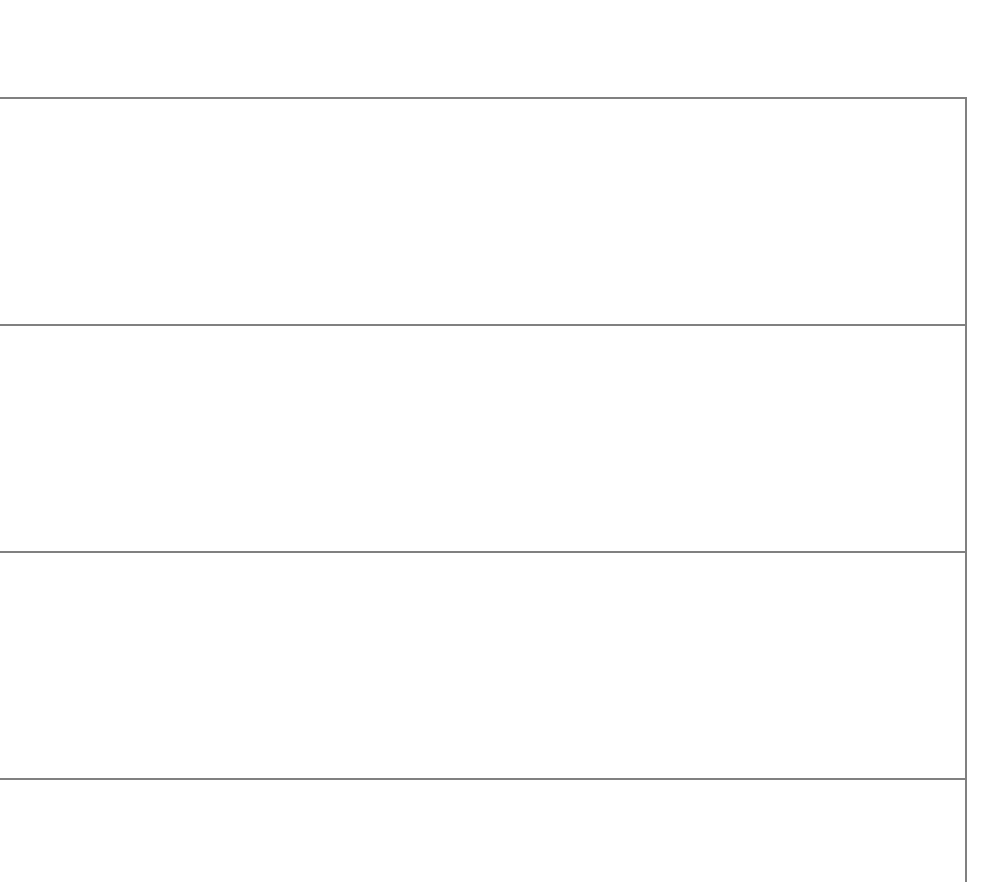
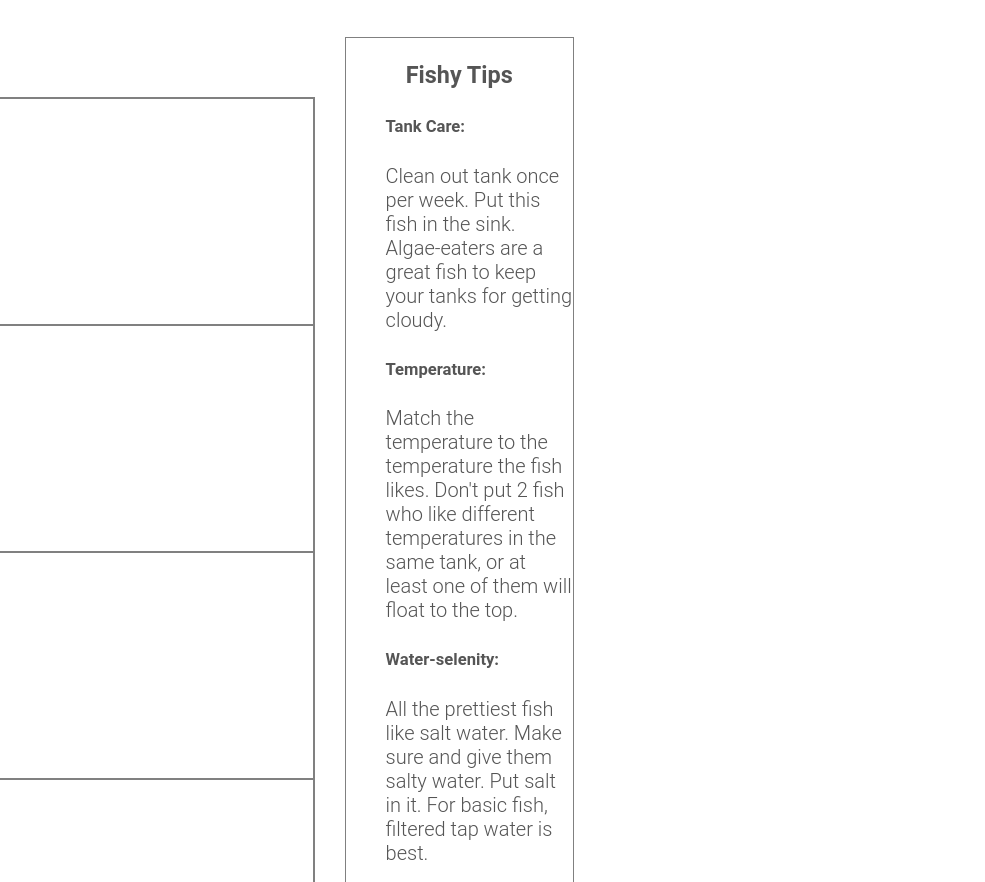
Before and after one commit to jkaset/nss-aquarium, a plain HTML site: page index.html in a window 1280 px wide. Shown: the part 312-1194 px from the top of the page, 295-1280 px from the left. Drawn offline with Linux system fonts and the light colour scheme.

Commit message:
Made css changes to get flexbox again

```diff
--- a/index.html
+++ b/index.html
@@ -11,7 +11,7 @@
     <main>
       <!-- Header and Section 1 -->
 
-    <section>
+
       <section class="top">
 
         <!-- FISH LIST FOR GRID -->
--- a/scripts/tips/TipsList.js
+++ b/scripts/tips/TipsList.js
@@ -1,5 +1,6 @@
 //import { Tips } from "./Tips.js"
 import { useTips } from "./TipDataProvider.js"
+import { Tips } from "./Tips.js"
 
 
 export const TipsList = () => {
@@ -9,11 +10,17 @@ export const TipsList = () => {
   const tipses = useTips()
 
   // Add to the existing HTML in the content element
+  let tipsHTMLRepresentations = ""
+  for (const tips of tipses) {
+    tipsHTMLRepresentations += Tips(tips)
+  }
   contentElement.innerHTML += `
-  <article class="tips__list">
-      All the tips go here!
-  </article>
-`
+  <ul class="tips__list">
+
+    <li>${tipsHTMLRepresentations}<li>
+  </ul>
+
+  `
 }
 /*<ul class="tips__list">
         <li>
--- a/styles/main.css
+++ b/styles/main.css
@@ -38,3 +38,8 @@ p {
   display: flex;
   flex-direction: column;
 }
+
+.tips {
+  display: flex;
+  margin-right: 3px
+}
```
